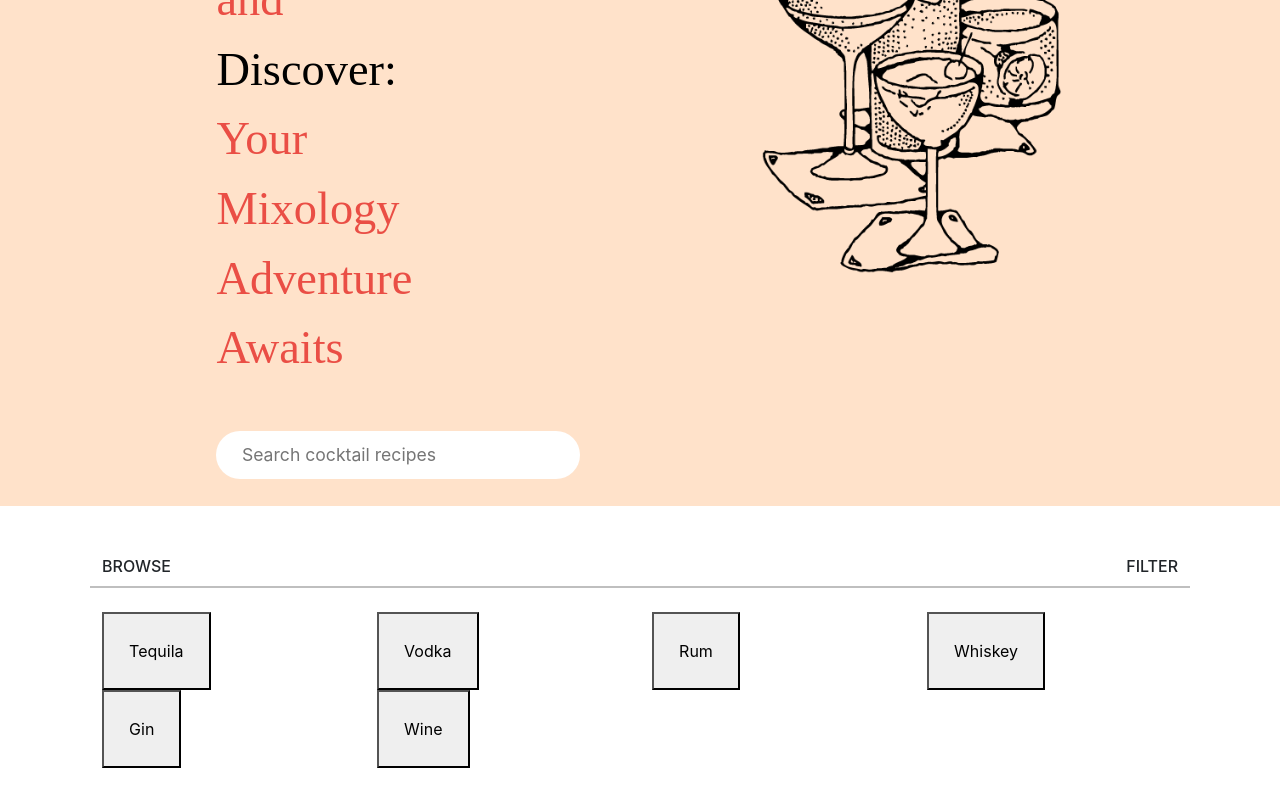
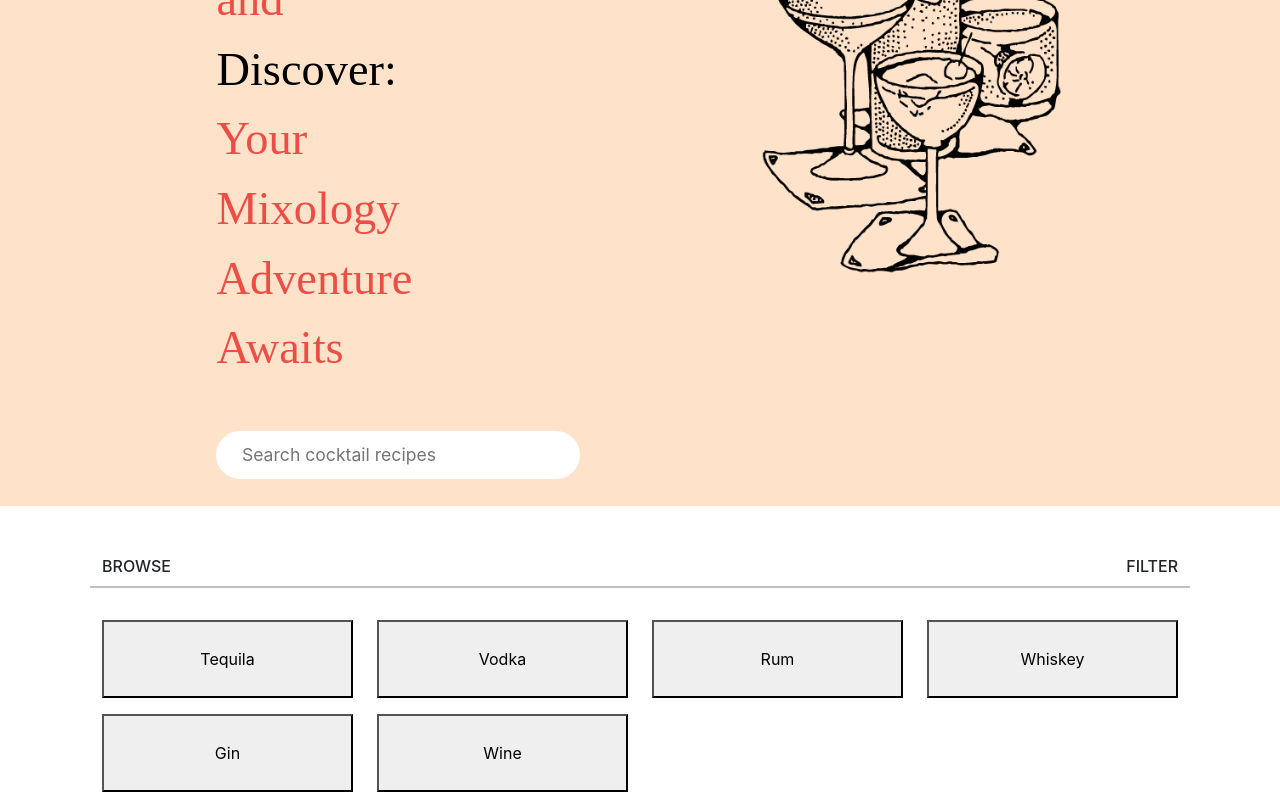
Before and after one commit to jazdmiller/shakn, a React (Create React App) app: page / in a window 1280 px wide. Shown: the part 279-1079 px from the top of the page. Before the commit the page ends 1047 px from the top, so only its background shows below. Built offline with nearby package versions, Linux system fonts and the light colour scheme; the HTML template or start-up script is replaced by a standard one.

Commit message:
adjust button sizes to fill column width. added resposive columns

```diff
--- a/src/App.css
+++ b/src/App.css
@@ -191,4 +191,5 @@
 
 .cat-btn{
   padding: 10%;
+  width: 100%;
 }
--- a/src/components/BrowseHome.js
+++ b/src/components/BrowseHome.js
@@ -22,7 +22,7 @@ function BrowseHome() {
         </div>
         <div className="row mx-2 mt-2">
           {categories.map((category) => (
-            <div className="col-6 col-md-4 col-lg-3 ">
+            <div className=" my-2 col-6 col-md-4 col-lg-3 ">
             <CategoryLabel key={category} category={category}/>
             </div>
           ))}
```
